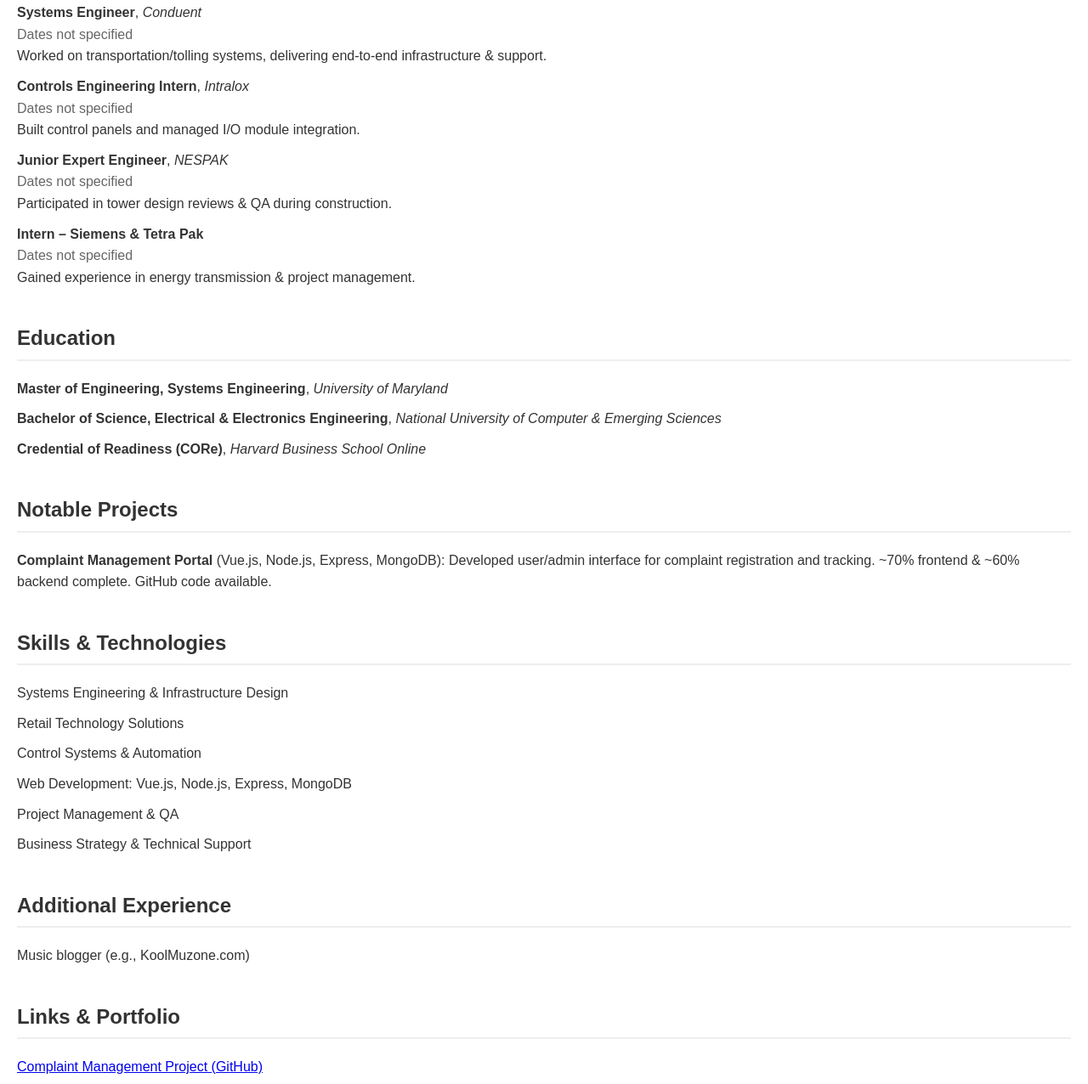
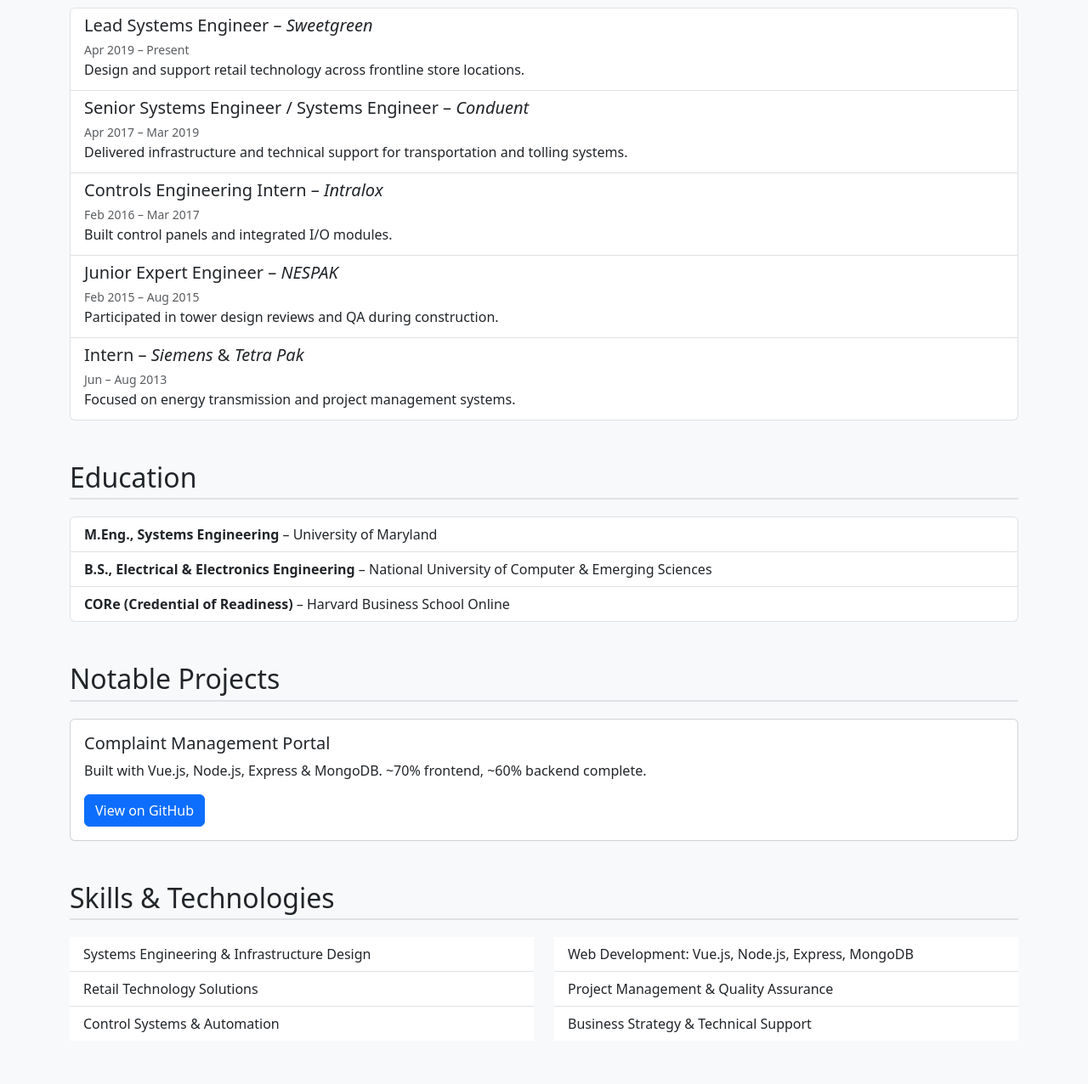
Before and after one commit to raizu1991/raizu1991.github.io, a plain HTML site: page index.html in a window 1280 px wide. Shown: the part 435-1711 px from the top of the page at 85% size. Drawn offline with nearby package versions, Linux system fonts and the light colour scheme.

Commit message:
portfolio1

```diff
--- a/index.html
+++ b/index.html
@@ -2,116 +2,110 @@
 <html lang="en">
 <head>
   <meta charset="UTF-8" />
-  <meta name="viewport" content="width=device-width, initial-scale=1.0" />
+  <meta name="viewport" content="width=device-width, initial-scale=1" />
   <title>Ahmad Uzair – Portfolio</title>
+  <link href="https://cdn.jsdelivr.net/npm/bootstrap@5.3.3/dist/css/bootstrap.min.css" rel="stylesheet">
   <style>
-    body { font-family: Arial, sans-serif; line-height: 1.6; margin: 20px; color: #333; }
-    header { text-align: center; margin-bottom: 40px; }
-    h1 { margin-bottom: 5px; }
-    h2 { border-bottom: 2px solid #eee; padding-bottom: 5px; margin-top: 40px; }
-    section { margin-bottom: 30px; }
-    ul { list-style: none; padding: 0; }
-    li { margin-bottom: 10px; }
-    .role { font-weight: bold; }
-    .company { font-style: italic; }
-    .duration { color: #666; }
+    body { background-color: #f8f9fa; }
+    .section-title { border-bottom: 2px solid #dee2e6; margin-bottom: 20px; padding-bottom: 5px; }
   </style>
 </head>
 <body>
+  <div class="container py-5">
+    <header class="text-center mb-5">
+      <h1 class="display-4">Ahmad Uzair</h1>
+      <p class="lead">Lead Systems Engineer at Sweetgreen</p>
+      <p><em>Based in Los Angeles, CA</em></p>
+    </header>
 
-  <header>
-    <h1>Ahmad Uzair</h1>
-    <p>Lead Systems Engineer</p>
-  </header>
+    <section class="mb-5">
+      <h2 class="section-title">Contact</h2>
+      <ul class="list-unstyled">
+        <li><strong>LinkedIn:</strong> <a href="https://www.linkedin.com/in/ahmad-uzair-579229154/" target="_blank">linkedin.com/in/ahmad-uzair-579229154</a></li>
+      </ul>
+    </section>
 
-  <section>
-    <h2>Contact</h2>
-    <ul>
-      <li><strong>LinkedIn:</strong> <a href="https://www.linkedin.com/in/ahmad-uzair-579229154/" target="_blank">linkedin.com/in/ahmad-uzair-579229154</a></li>
-    </ul>
-  </section>
+    <section class="mb-5">
+      <h2 class="section-title">Professional Experience</h2>
+      <div class="list-group">
+        <div class="list-group-item">
+          <h5 class="mb-1">Lead Systems Engineer – <em>Sweetgreen</em></h5>
+          <small class="text-muted">Apr 2019 – Present</small>
+          <p class="mb-1">Design and support retail technology across frontline store locations.</p>
+        </div>
+        <div class="list-group-item">
+          <h5 class="mb-1">Senior Systems Engineer / Systems Engineer – <em>Conduent</em></h5>
+          <small class="text-muted">Apr 2017 – Mar 2019</small>
+          <p class="mb-1">Delivered infrastructure and technical support for transportation and tolling systems.</p>
+        </div>
+        <div class="list-group-item">
+          <h5 class="mb-1">Controls Engineering Intern – <em>Intralox</em></h5>
+          <small class="text-muted">Feb 2016 – Mar 2017</small>
+          <p class="mb-1">Built control panels and integrated I/O modules.</p>
+        </div>
+        <div class="list-group-item">
+          <h5 class="mb-1">Junior Expert Engineer – <em>NESPAK</em></h5>
+          <small class="text-muted">Feb 2015 – Aug 2015</small>
+          <p class="mb-1">Participated in tower design reviews and QA during construction.</p>
+        </div>
+        <div class="list-group-item">
+          <h5 class="mb-1">Intern – <em>Siemens</em> &amp; <em>Tetra Pak</em></h5>
+          <small class="text-muted">Jun – Aug 2013</small>
+          <p class="mb-1">Focused on energy transmission and project management systems.</p>
+        </div>
+      </div>
+    </section>
 
-  <section>
-    <h2>Professional Experience</h2>
-    <ul>
-      <li>
-        <span class="role">Lead Systems Engineer</span>, <span class="company">sweetgreen</span><br/>
-        <span class="duration">Apr 2019 – Present</span><br/>
-        Designing & supporting retail technology solutions across frontline locations.
-      </li>
-      <li>
-        <span class="role">Systems Engineer</span>, <span class="company">Conduent</span><br/>
-        <span class="duration">Dates not specified</span><br/>
-        Worked on transportation/tolling systems, delivering end-to-end infrastructure & support.
-      </li>
-      <li>
-        <span class="role">Controls Engineering Intern</span>, <span class="company">Intralox</span><br/>
-        <span class="duration">Dates not specified</span><br/>
-        Built control panels and managed I/O module integration.
-      </li>
-      <li>
-        <span class="role">Junior Expert Engineer</span>, <span class="company">NESPAK</span><br/>
-        <span class="duration">Dates not specified</span><br/>
-        Participated in tower design reviews & QA during construction.
-      </li>
-      <li>
-        <span class="role">Intern – Siemens & Tetra Pak</span><br/>
-        <span class="duration">Dates not specified</span><br/>
-        Gained experience in energy transmission & project management.
-      </li>
-    </ul>
-  </section>
+    <section class="mb-5">
+      <h2 class="section-title">Education</h2>
+      <ul class="list-group">
+        <li class="list-group-item"><strong>M.Eng., Systems Engineering</strong> – University of Maryland</li>
+        <li class="list-group-item"><strong>B.S., Electrical &amp; Electronics Engineering</strong> – National University of Computer &amp; Emerging Sciences</li>
+        <li class="list-group-item"><strong>CORe (Credential of Readiness)</strong> – Harvard Business School Online</li>
+      </ul>
+    </section>
 
-  <section>
-    <h2>Education</h2>
-    <ul>
-      <li>
-        <span class="role">Master of Engineering, Systems Engineering</span>, <span class="company">University of Maryland</span>
-      </li>
-      <li>
-        <span class="role">Bachelor of Science, Electrical & Electronics Engineering</span>, <span class="company">National University of Computer & Emerging Sciences</span>
-      </li>
-      <li>
-        <span class="role">Credential of Readiness (CORe)</span>, <span class="company">Harvard Business School Online</span>
-      </li>
-    </ul>
-  </section>
+    <section class="mb-5">
+      <h2 class="section-title">Notable Projects</h2>
+      <div class="card">
+        <div class="card-body">
+          <h5 class="card-title">Complaint Management Portal</h5>
+          <p class="card-text">
+            Built with Vue.js, Node.js, Express &amp; MongoDB. ~70% frontend, ~60% backend complete.
+          </p>
+          <a href="https://github.com/ahmad-uzair/complaint-management-portal" target="_blank" class="btn btn-primary">View on GitHub</a>
+        </div>
+      </div>
+    </section>
 
-  <section>
-    <h2>Notable Projects</h2>
-    <ul>
-      <li>
-        <strong>Complaint Management Portal</strong> (Vue.js, Node.js, Express, MongoDB): Developed user/admin interface for complaint registration and tracking. ~70% frontend & ~60% backend complete. GitHub code available.
-      </li>
-    </ul>
-  </section>
+    <section class="mb-5">
+      <h2 class="section-title">Skills & Technologies</h2>
+      <div class="row">
+        <div class="col-md-6">
+          <ul class="list-group list-group-flush">
+            <li class="list-group-item">Systems Engineering &amp; Infrastructure Design</li>
+            <li class="list-group-item">Retail Technology Solutions</li>
+            <li class="list-group-item">Control Systems &amp; Automation</li>
+          </ul>
+        </div>
+        <div class="col-md-6">
+          <ul class="list-group list-group-flush">
+            <li class="list-group-item">Web Development: Vue.js, Node.js, Express, MongoDB</li>
+            <li class="list-group-item">Project Management &amp; Quality Assurance</li>
+            <li class="list-group-item">Business Strategy &amp; Technical Support</li>
+          </ul>
+        </div>
+      </div>
+    </section>
 
-  <section>
-    <h2>Skills & Technologies</h2>
-    <ul>
-      <li>Systems Engineering & Infrastructure Design</li>
-      <li>Retail Technology Solutions</li>
-      <li>Control Systems & Automation</li>
-      <li>Web Development: Vue.js, Node.js, Express, MongoDB</li>
-      <li>Project Management & QA</li>
-      <li>Business Strategy & Technical Support</li>
-    </ul>
-  </section>
+    <section class="mb-5">
+      <h2 class="section-title">Additional Experience</h2>
+      <ul class="list-group">
+        <li class="list-group-item">Music blogger at KoolMuzone.com (Jan 2012 – Jan 2013)</li>
+      </ul>
+    </section>
+  </div>
 
-  <section>
-    <h2>Additional Experience</h2>
-    <ul>
-      <li>Music blogger (e.g., KoolMuzone.com)</li>
-    </ul>
-  </section>
-
-  <section>
-    <h2>Links & Portfolio</h2>
-    <ul>
-      <li><a href="https://github.com/ahmad-uzair/complaint-management-portal" target="_blank">Complaint Management Project (GitHub)</a></li>
-      <li><a href="https://www.linkedin.com/in/ahmad-uzair-579229154/" target="_blank">LinkedIn Profile</a></li>
-    </ul>
-  </section>
-
+  <script src="https://cdn.jsdelivr.net/npm/bootstrap@5.3.3/dist/js/bootstrap.bundle.min.js"></script>
 </body>
 </html>
```
